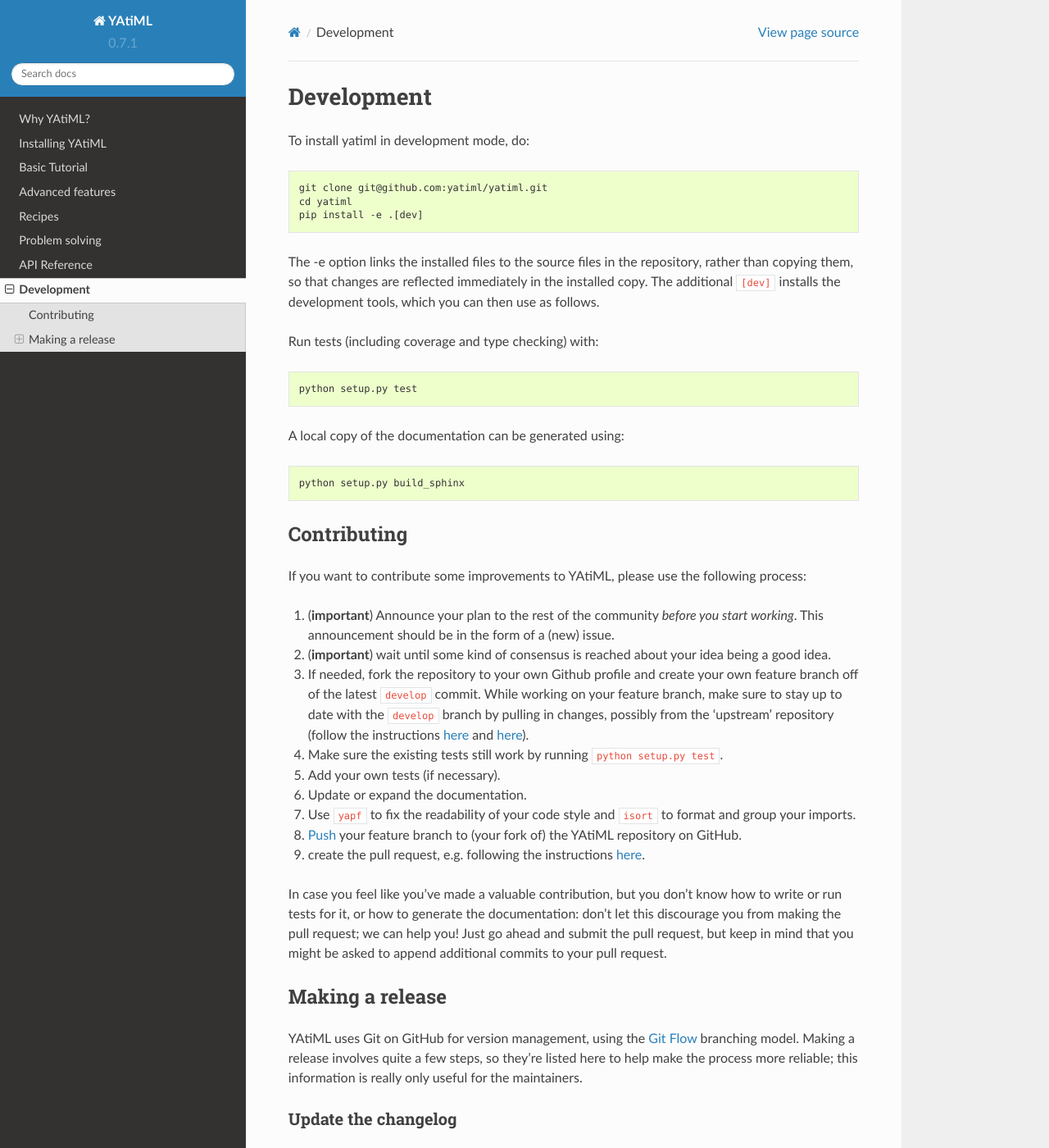
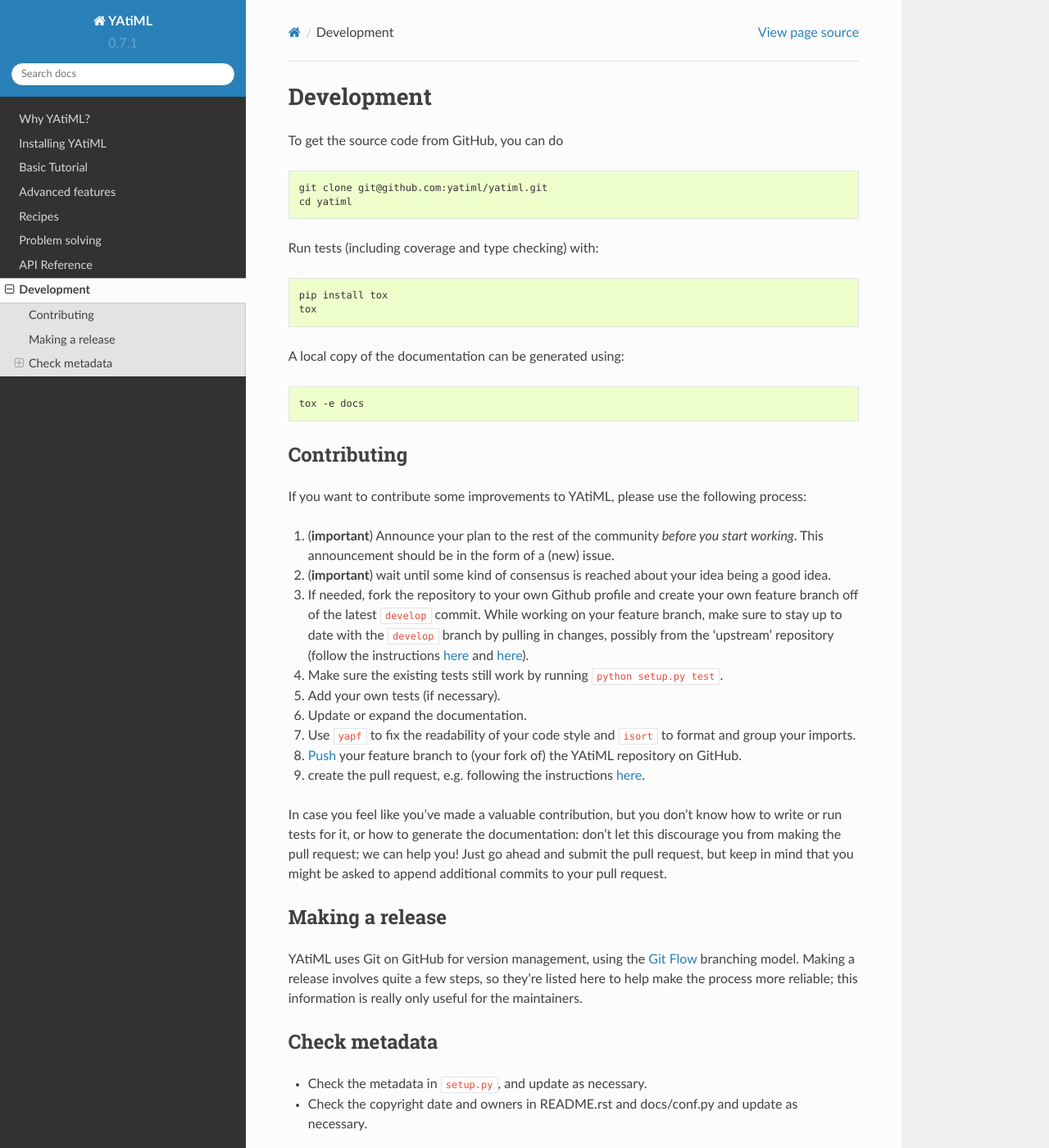
Before and after one commit to yatiml/yatiml, a Sphinx documentation site: the page built from docs/development.rst, in a window 1280 px wide and 1400 px high. Shown: the whole window at 82% size. Built offline with Sphinx 7.4.7 and the Read the Docs theme 2.0.0, drawn with Linux system fonts in a browser that asks for light colours.

Commit message:
Update development process

```diff
--- a/docs/development.rst
+++ b/docs/development.rst
@@ -3,31 +3,27 @@
 Development
 ***********
 
-To install yatiml in development mode, do:
+To get the source code from GitHub, you can do
 
 .. code-block:: console
 
   git clone git@github.com:yatiml/yatiml.git
   cd yatiml
-  pip install -e .[dev]
 
-The -e option links the installed files to the source files in the repository,
-rather than copying them, so that changes are reflected immediately in the
-installed copy. The additional ``[dev]`` installs the development tools, which
-you can then use as follows.
 
 Run tests (including coverage and type checking) with:
 
 .. code-block:: console
 
-  python setup.py test
+  pip install tox
+  tox
 
 
 A local copy of the documentation can be generated using:
 
 .. code-block:: console
 
-  python setup.py build_sphinx
+  tox -e docs
 
 
 Contributing
@@ -77,6 +73,15 @@
 branching model. Making a release involves quite a few steps, so they're listed
 here to help make the process more reliable; this information is really only
 useful for the maintainers.
+
+Check metadata
+--------------
+
+- Check the metadata in ``setup.py``, and update as necessary.
+
+- Check the copyright date and owners in README.rst and docs/conf.py and update
+  as necessary.
+
 
 Update the changelog
 ....................
```
